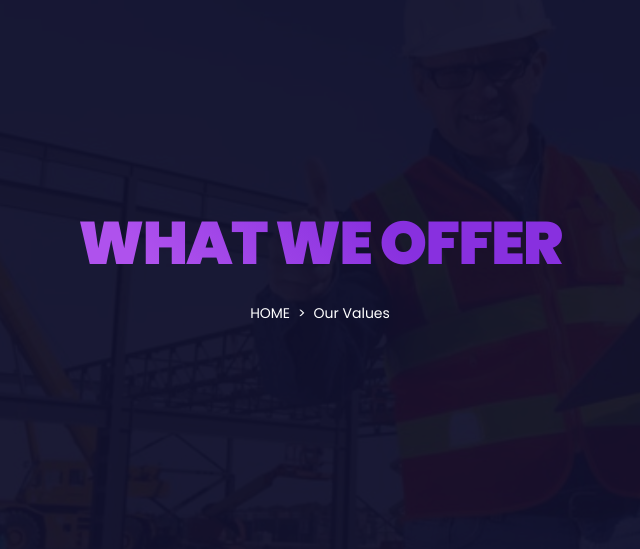
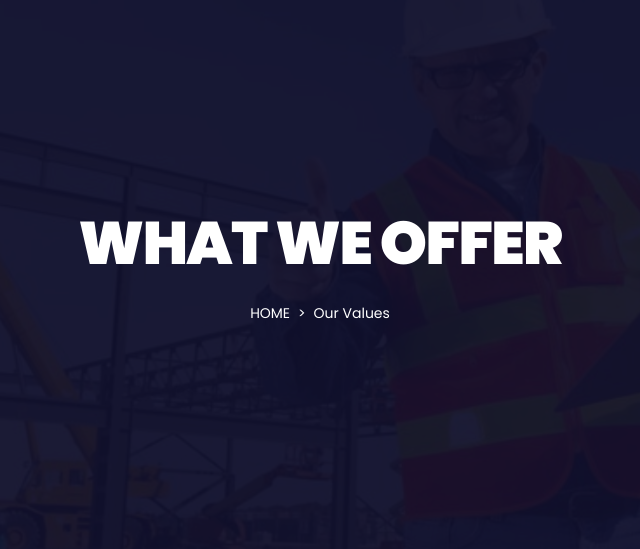
Before and after one commit to amdryznn/PT.-Adi-Raya-Construction, a PHP site: page /arcon/services in a window 1280 px wide. Shown: the top 549 px of the page, without its empty margins (320-960 px from the left). Run offline with PHP 8.4, Linux system fonts and the light colour scheme; data comes from the database, SQL or seed files in the repository; some libraries are stand-ins or nearby versions.

Commit message:
breadcrumb

```diff
--- a/assets/css/style.css
+++ b/assets/css/style.css
@@ -663,7 +663,7 @@ img {
 }
 
 .breadcrumb-area.bg-overlay::after {
-    background: linear-gradient(-45deg, #af52ed 0%, #8830df 100%);
+    background: linear-gradient(-45deg, #ffffff 0%, #ffffff 100%);
 }
 
 .btn,
@@ -2386,8 +2386,8 @@ body.dark,
     font-weight: 900;
     line-height: 1em;
     letter-spacing: -1.6px;
-    background-image: -webkit-linear-gradient(45deg, #af52ed 15%, #8830df 65%);
-    background-image: linear-gradient(45deg, #af52ed 15%, #8830df 65%);
+    background-image: -webkit-linear-gradient(45deg, #ffffff 15%, #ffffff 65%);
+    background-image: linear-gradient(45deg, #ffffff 15%, #ffffff 65%);
     -webkit-background-clip: text;
     -moz-background-clip: text;
     background-clip: text;
```
